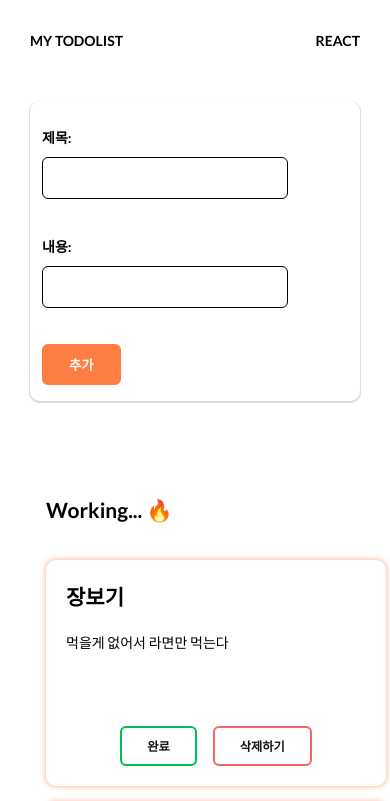
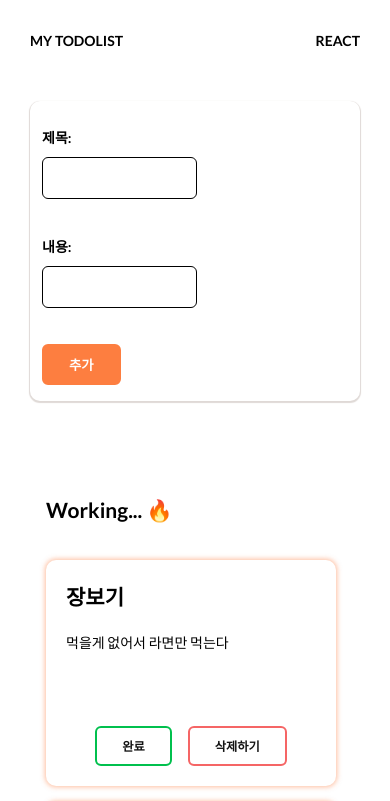
Before and after one commit to pds0309/react_todolist, a React (Create React App) app: page / in a window 390 px wide. Shown: the top 801 px of the page. Built offline with nearby package versions, Linux system fonts and the light colour scheme.

Commit message:
fix: responsive

```diff
--- a/src/components/todos/TodoCard.jsx
+++ b/src/components/todos/TodoCard.jsx
@@ -1,4 +1,5 @@
-import { Border } from '../../styles';
+import { Border, Media } from '../../styles';
+
 import Button from '../Button';
 import PropTypes from 'prop-types';
 import styled from '@emotion/styled';
@@ -32,8 +33,10 @@ TodoCard.propTypes = {
 
 const StyledCard = styled.div`
   padding: 0 20px 20px 20px;
-  max-width: 300px;
-  min-width: 300px;
+  width: 300px;
+  @media ${Media.mobile_lg} {
+    width: 250px;
+  }
   border-radius: ${Border.containerRadius};
   box-shadow: 0 0 5px 1px rgba(253, 126, 64, 0.5);
 `;
--- a/src/components/todos/TodoForm.jsx
+++ b/src/components/todos/TodoForm.jsx
@@ -110,6 +110,9 @@ const Input = styled.input`
   border: 1px solid;
   min-height: 38px;
   min-width: 240px;
+  @media ${Media.mobile_lg} {
+    min-width: auto;
+  }
 `;
 
 export default TodoForm;
```
